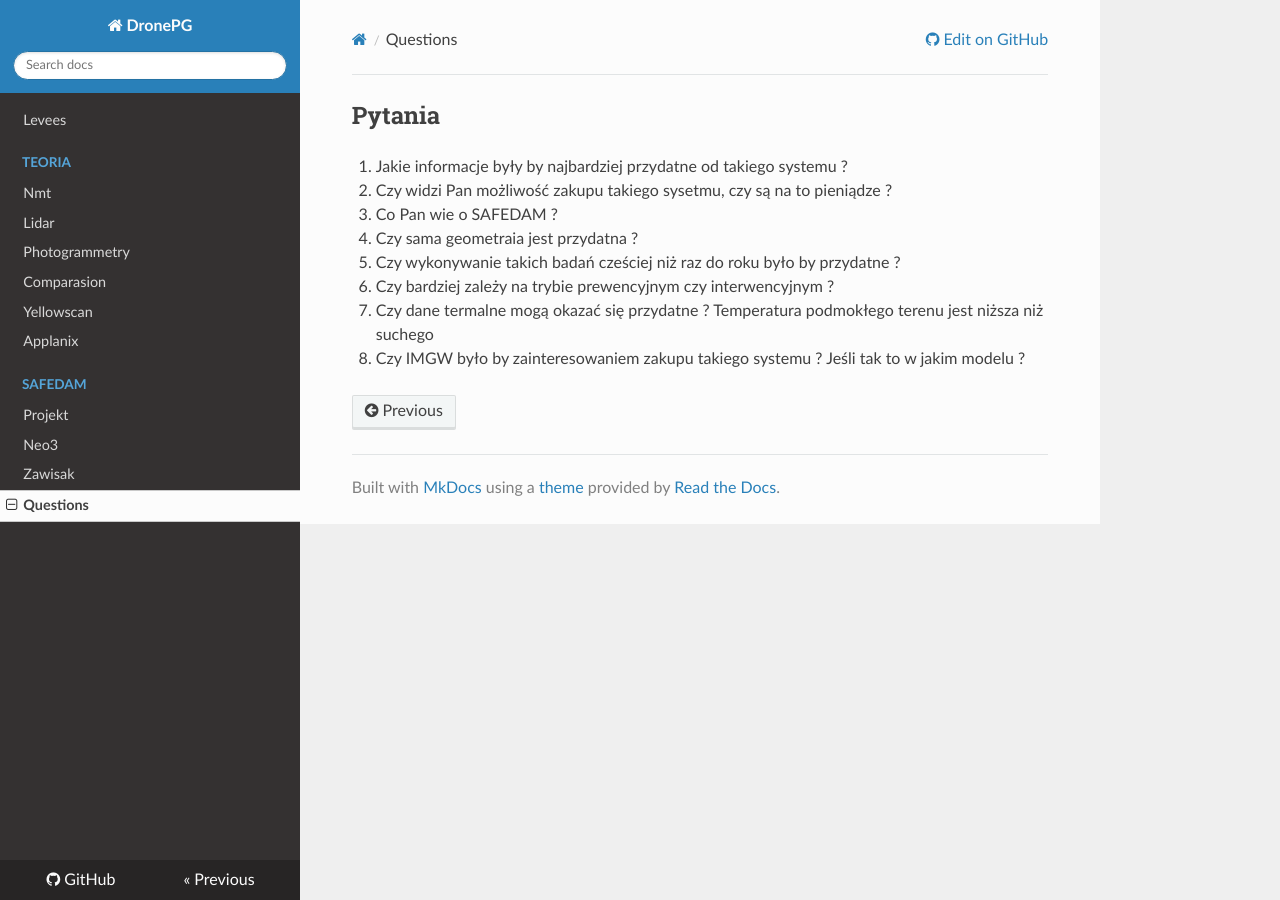
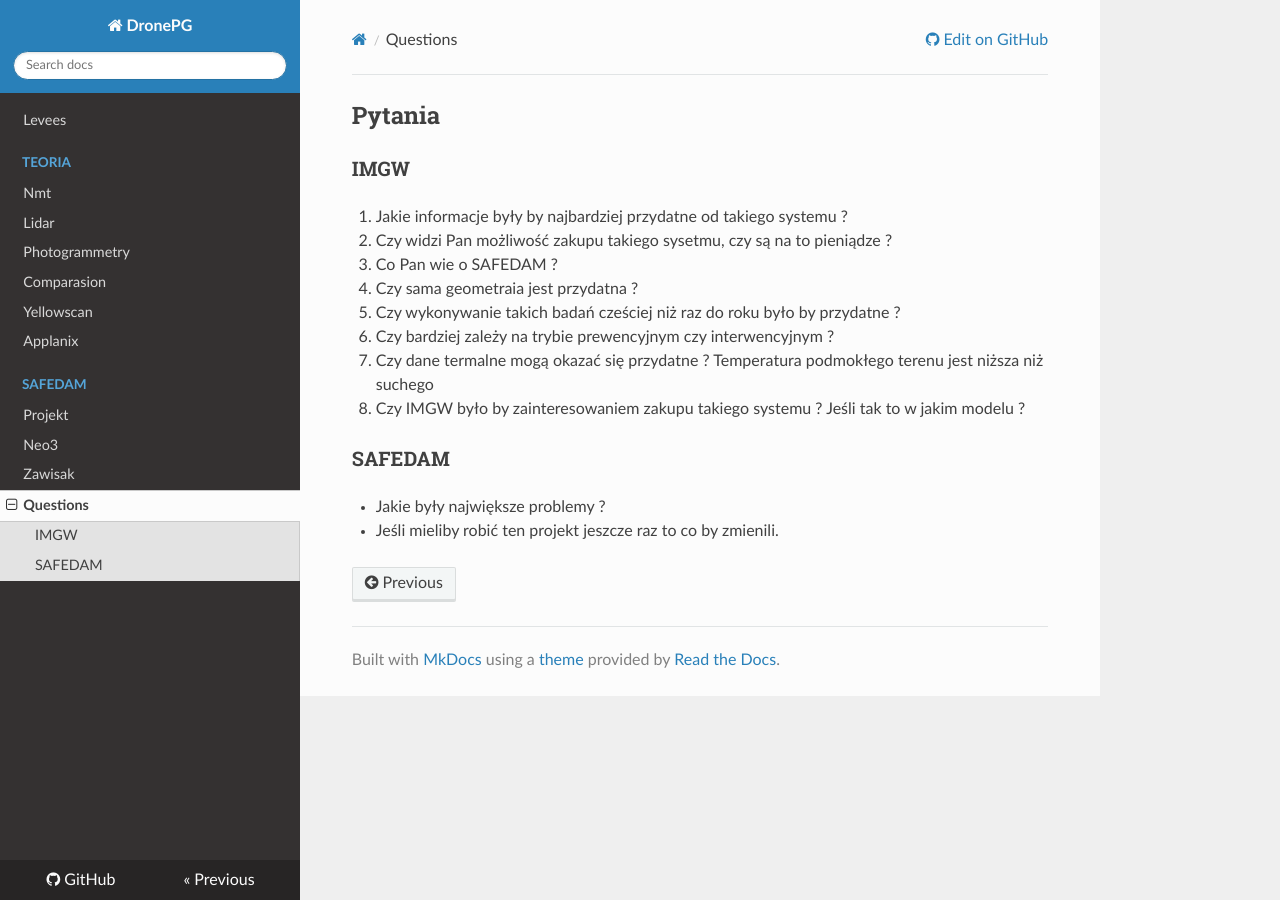
Before and after one commit to mozerpol/docs, an MkDocs documentation site: the page built from docs/questions.md, in a window 1280 px wide. Built offline with MkDocs 1.6.1, drawn with Linux system fonts in a browser that asks for light colours; nearby versions of some CDN libraries.

Commit message:
Update questions.md
Add Safedam questions

```diff
--- a/docs/questions.md
+++ b/docs/questions.md
@@ -1,5 +1,6 @@
 # Pytania
 
+## IMGW
 1. Jakie informacje były by najbardziej przydatne od takiego systemu ?
 2. Czy widzi Pan możliwość zakupu takiego sysetmu, czy są na to pieniądze ?
 3. Co Pan wie o SAFEDAM ?
@@ -8,3 +9,8 @@
 6. Czy bardziej zależy na trybie prewencyjnym czy interwencyjnym ?
 7. Czy dane termalne mogą okazać się przydatne ? Temperatura podmokłego terenu jest niższa niż suchego
 8. Czy IMGW było by zainteresowaniem zakupu takiego systemu ? Jeśli tak to w jakim modelu ?
+
+
+## SAFEDAM
+ - Jakie były największe problemy ?
+ - Jeśli mieliby robić ten projekt jeszcze raz to co by zmienili.
```
